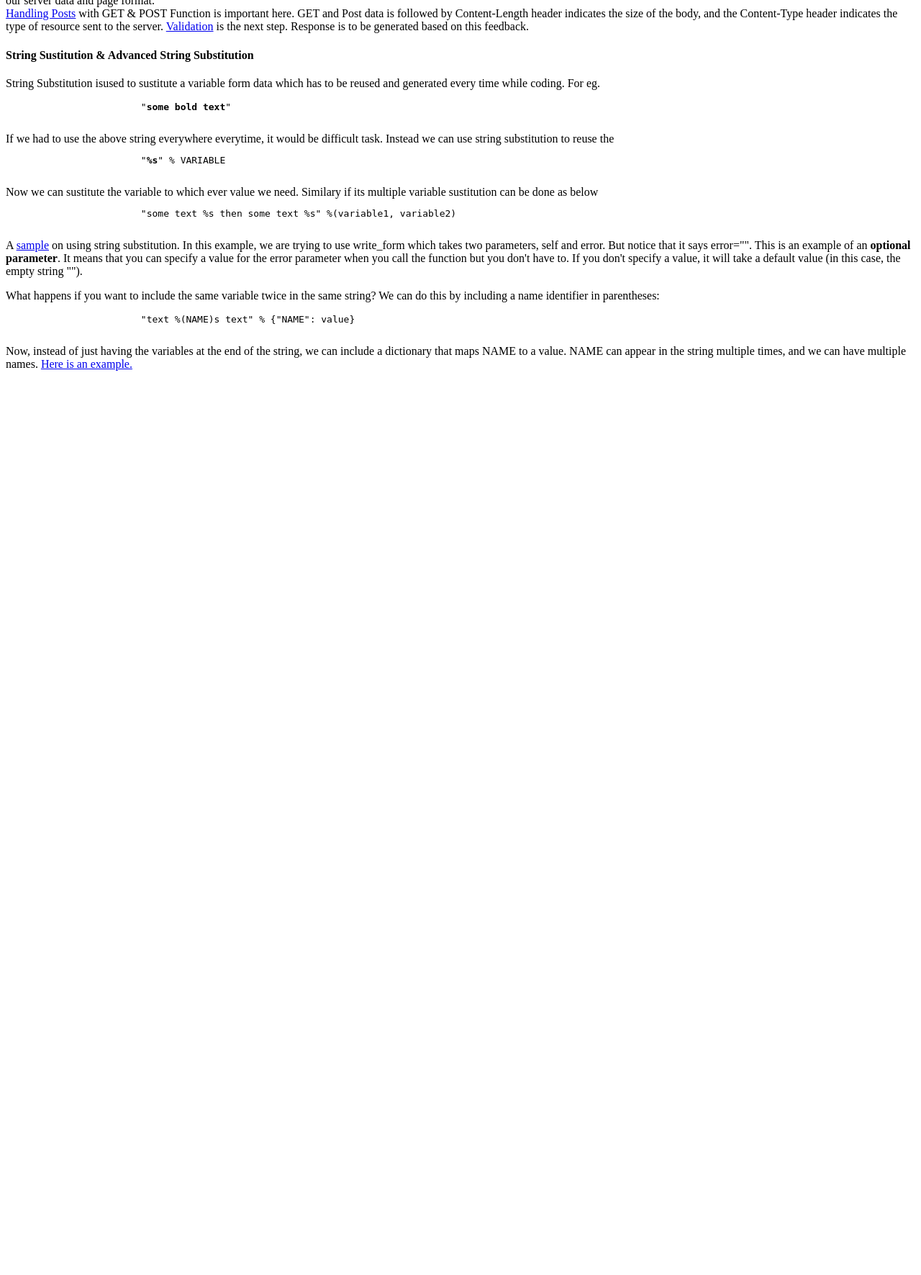
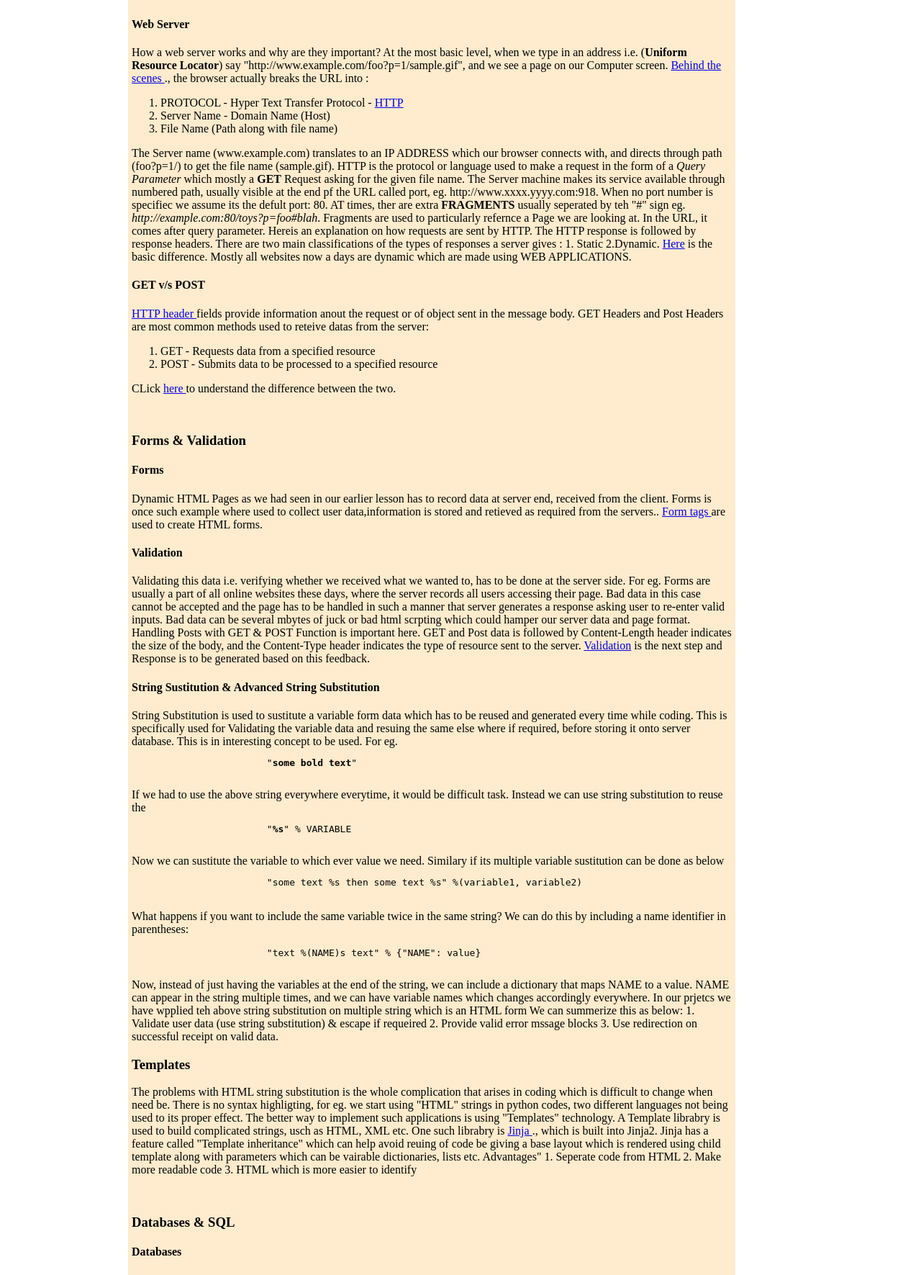
Before and after one commit to rishashetty05/stage-4, a Python web app: template templates/form.html in a window 1280 px wide. Shown: the part 1232-3003 px from the top of the page at 72% size. Before the commit the page ends 1747 px from the top, so only its background shows below. Run offline with Jinja, Linux system fonts and the light colour scheme; the template is opened without the code that fills it, so the values that code supplies are empty.

Commit message:
Update content.html

```diff
--- a/templates/content.html
+++ b/templates/content.html
@@ -1,65 +1,77 @@
-{% include 'base.html' %}
-
-{% block head %}
-    {% block title %}Content template {% endblock %}
-    <link rel="stylesheet" href="/style/newstyle.css"/>
-{%endblock%}
+{%extends 'base.html'%}
 
 
 {%block content%}
-    <div class="group">
             <h1 id="lesson5"> <em>  Lesson 5 - Web Development</em> </h1>
             <div class="concept">
-                <h3 class="concept-title" id="lesson5.1">Introduction To Netwroks</h3>
+                <h3 class="concept-title" id="lesson5.1">Introduction To Networks</h3>
 
                 <div class="concept-description">
+                    <h4>Web of Networks</h4>
                     <p>
-                       In Information technology, a <em>netwok</em> is a series of points or nodes interconnected by communication paths. Network can interconnect with other networks and also contain subnetwork.
-                       Though not directly connected, communication and exchange of information is sill possible in a network. This is a general definition, as there is a lot of versatality to networks. Internet too is a type of Network, Computer Network specifically. The Internet is more of a concept than an actual tangible entity, and it relies on a physical infrastructure that connects networks to other networks.
+                      In Information technology, a <em>netwok</em> is generally defined as a series of points or nodes interconnected by communication paths. These can than be extended to other networks and may also contain subnetworks, thus aiding to communication and exchange of information without actual, device to device connection (no direct channel). However, there is a lot of
+                        versatality to networks than just a series of nodes and routers.
+                       Internet is one such 'type' of Network, widely known as 'Computer Network' specifically though, Internet is more of a concept than an actual tangible entity, and it relies on a physical infrastructure that connects one network to other networks.
                     </p>
                     <br>
-                       We can always measure a network based on two ways : 1. Latency 2. Bandwidth.<br>
-                       The concept of <a href = "https://www.udacity.com/course/viewer#!/c-nd000/l-4212668559/e-48737168/m-48729193">Latency</a> and <a href = "https://www.udacity.com/course/viewer#!/c-nd000/l-4212668559/m-48739102"> Bandwidth</a>.
-                    <p>
-                        Computer networks or data network differ in the <em>transmission media</em> used to carry their signals, the <em>communications protocols</em> to organize network traffic, the network's size i.e. the number of bytes in a data-segment(<a href="http://searchnetworking.techtarget.com/definition/maximum-segment-size">MTU</a>), <em>topology</em> and organizational intent. In most cases, communications protocols are layered on (i.e. work using) other more specific or more general communications protocols, except for the physical layer that directly deals with the transmission media. Refer this<a href = "http://www.webopedia.com/quick_ref/OSI_Layers.asp"> link</a>
-                        Mostly <a href = https://www.udacity.com/course/viewer#!/c-nd000/l-4212668559/m-48739103> this </a> a general idea of what is required to run a network.
+                    <h4>Latency & Bandwidth </h4>
+                       We can reliably measure network in two ways : 1. Latency 2. Bandwidth.<br>
+                       <em>Latency</em> is the time that it takes for a message to reach from its source to the destination where it was requested. <em>Bandwidth</em> defined as the amount of informaation that can be transdered per unit time. Its unit is <em>mbps</em> - MEGA Bits Per Second. <a href = "http://www.plugthingsin.com/internet/speed/latency/">Refer this</a>. Both concepts seem inversely relational, just like time and frequency. Messages are transferred bitwise. A series of 1's and 0's bundled together which when broken depicts a character. This is also called encoding.
+                    <h4>Network Organization and transmission</h4>
+                        Computer networks or Internet network differs in the <em>transmission media </em> used to carry their signals or messages, the <em>communications protocols</em> used to organize network traffic, the network's size i.e. the number of bytes in a data-segment(<a href="http://searchnetworking.techtarget.com/definition/maximum-segment-size"> MTU </a>), <em>network topology</em> and organizational intent. In most cases, communications protocols are layered on (i.e. work using) other more specific or more general communications protocols, except for the physical layer that directly deals with the transmission media(wired or wireless). Refer this<a href = "http://www.webopedia.com/quick_ref/OSI_Layers.asp"> link</a>.
+                        To reliably operate a network:
+                        1. encode &amp; interpret and reverse for two-way communication
+                        2. Route messages
+                        3. Rules and priority for message packets
+
+                     <h4> CLient-Server Protocol</h4>
+                        As listed in last sesssion, of all the Communication Protocols, HTTP is the most widely used in WEB NETWORKS.
+                        HTTP Stands For HYper Text Transfer Protocol. This specifes the specific rules to be followed by the client(user) and server(hosting computer). The two main header messages used often, which is "GET" &amp; "POST". <br>
+                        The GET message requests for specific data from the user, once the server recives ths message it retrieves requested file and provides the necessary file back.
+                </div>
+            </div>
+            <br>
+            <div class="concept">
+                <h3 class="concept-title" id="lesson5.2">How to make Internet work?</h3>
+                <div class="concept-description">
+                        <div class="sample">
+                        <img src="webserver-basic-sm.gif" alt="Basic Server Request-Response">
+                        <h4> Web Server </h4>
+                        How a web server works and why are they important?
+                        At the most basic level, when we type in an address i.e. (<strong>Uniform Resource Locator</strong>) say "http://www.example.com/foo?p=1/sample.gif", and we see a page on our Computer screen.
+                        <a href = "http://computer.howstuffworks.com/web-server2.htm">Behind the scenes </a>., the browser actually breaks the URL into :
+                        <ol>
+                        <li> PROTOCOL - Hyper Text Transfer Protocol - <a href = "http://www.webopedia.com/TERM/H/HTTP.html">HTTP</a> </li>
+                        <li> Server Name - Domain Name (Host)</li>
+                        <li> File Name (Path along with file name)</li>
+                        </ol>
+                        The Server name (www.example.com) translates to an IP ADDRESS which our browser connects with, and directs through path (foo?p=1/) to get the file name (sample.gif). HTTP is the protocol or language used to make a request in the form of a <em>Query Parameter</em> which mostly a <strong>GET</strong> Request asking for the given file name. The Server machine makes its service available through numbered path,  usually visible at the end pf the URL called port, eg. http://www.xxxx.yyyy.com:918. When no port number is specifiec we assume its the defult port: 80. AT times, ther are extra <strong>FRAGMENTS </strong>usually seperated by teh "#" sign eg. <em>http://example.com:80/toys?p=foo#blah</em>. Fragments are used to particularly refernce a Page we are looking at. In the URL, it comes after query parameter.
+                        Here</a>is an explanation on how requests are sent by HTTP. The HTTP response  is followed by response headers.
+                        There are two main classifications of the types of responses a server gives : 1. Static 2.Dynamic. <a href = "http://techwelkin.com/difference-between-static-and-dynamic-web-pages">Here</a> is the basic difference. Mostly all websites now a days are dynamic which are made using WEB APPLICATIONS.
+
+                        <h4> GET v/s POST </h4>
+                        <a href = "http://www.tutorialspoint.com/http/http_header_fields.htm">HTTP header </a> fields provide information anout the request or  of object sent in the message body.
+                        GET Headers and Post Headers are most common methods used to reteive datas from the server:<br>
+                        <ol>
+                            <li>GET - Requests data from a specified resource </li>
+                            <li>POST - Submits data to be processed to a specified resource </li>
+                        </ol>
+                        CLick <a href = "http://www.w3schools.com/tags/ref_httpmethods.asp"> here </a>to understand the difference between the two.
                     </p>
                 </div>
             </div>
             <br>
             <div class="concept">
-                <h3 class="concept-title" id="lesson5.2">Servers</h3>
-                <div class="concept-description">
-                        <div class="sample">
-                        <img src="webserver-basic-sm.gif" alt="Basic Server Request-Response">
-                        </div>
-                    <p>
-                        At the most basic level, when we type in an addrss,(<strong>Uniform Resource Locator</strong>) say "http://www.example.com/foo?p=1/sample.gif", and we see a page on our Computer screen.
-                        Behind the scenes, the browser actually breaks the URL into :
-                        <ol>
-                        <li> PROTOCOL - HYper Text Transfer Protocol - <em>HTTP</em></li>
-                        <li> Server Name - Domain Name (Host)</li>
-                        <li> File Name (Path along with file name)</li>
-                        </ol>
-                        The Server name (www.example.com)translates to an IP ADDRESS which our browser connects with, and directs through path (foo?p=1/) to get the file name (sample.gif). HTTP is the protocol or language used to make a request in the form of a <em>Query Parameter</em> which mostly a <strong>GET</strong> Request asking for the given file name. The Server machine makes its service available through numbered path,  usually visible at the end pf the URL called port, eg. http://www.xxxx.yyyy.com:918. When no port number is specifiec we assume its the defult port: 80. AT times, ther are extra <strong>FRAGMENTS </strong>usually seperated by teh "#" sign.Fragments are used to particularly refernce a Page we are looking at. In the URL, it comes after query parameter.
-                    </p>
-                        <a href="https://www.udacity.com/course/viewer#!/c-nd000/l-4169998949/m-48439389">Here</a>is an explanation on how requests are sent by HTTP. The <a href="https://www.udacity.com/course/viewer#!/c-nd000/l-4169998949/m-48724355"> HTTP response </a> is followed by <a href="https://www.udacity.com/course/viewer#!/c-nd000/l-4169998949/m-3913658626">response headers</a>.
-                        There are two main classifications of the types of responses a server gives : 1. Static 2.Dynamic. <a href="https://www.udacity.com/course/viewer#!/c-nd000/l-4169998949/m-48748026">Here</a> is the basic difference. CLick <a href="http://computer.howstuffworks.com/web-server12.htm">here</a> for more specific details.
-                    </p>
-                </div>
-            </div>
-            <br>
-            <div class="concept">
-                <h3 class="concept-title" id="lesson5.4">Validation</h3>
-
-                <div class="concept-description">
-                    <p>
-                        Dynamic HTML Pages as we had seen in our earlier lesson has to record data at server end, received from  the client. <a href = "https://www.udacity.com/course/viewer#!/c-nd000/l-4175328805/m-48624667">Validating </a>this data i.e. verifying whether we received what we wanted to, has to be done at the server side. For eg. Forms are usually a part of all online  websites these days, where the server records all users accessing their page. Bad data in this case cannot be accepted and the page has to be handled in such a manner that server generates a response asking user to re-enter valid inputs. Bad data can be several mbytes of juck or bad html scrpting which could hamper our server data and page format.<br>
-                        <a href="https://www.udacity.com/course/viewer#!/c-nd000/l-4175328805/m-48714317">Handling Posts</a> with GET &amp; POST Function is important here. GET and Post data is followed by Content-Length header indicates the size of the body, and the Content-Type header indicates the type of resource sent to the server. <a href= "https://www.udacity.com/course/viewer#!/c-nd000/l-4175328805/m-48724380">Validation</a> is the next step. <a ref="https://www.udacity.com/course/viewer#!/c-nd000/l-4175328805/m-48714318">Response </a>is to be generated based on this feedback.
-                    <p>
+                <h3 class="concept-title" id="lesson5.3">Forms & Validation</h3>
+                <h4> Forms </h4>
+                    Dynamic HTML Pages as we had seen in our earlier lesson has to record data at server end, received from  the client.
+                    Forms is once such example where used to collect user data,information is stored and retieved as required from the servers.. <a href = "http://www.w3schools.com/tags/tag_form.asp">Form tags </a> are used to create HTML forms.
+                <h4> Validation </h4>
+                    Validating </a>this data i.e. verifying whether we received what we wanted to, has to be done at the server side. For eg. Forms are usually a part of all online  websites these days, where the server records all users accessing their page. Bad data in this case cannot be accepted and the page has to be handled in such a manner that server generates a response asking user to re-enter valid inputs. Bad data can be several mbytes of juck or bad html scrpting which could hamper our server data and page format.<br>
+                    Handling Posts</a> with GET &amp; POST Function is important here. GET and Post data is followed by Content-Length header indicates the size of the body, and the Content-Type header indicates the type of resource sent to the server. <a href = "https://developer.mozilla.org/en-US/docs/Web/Guide/HTML/Forms/Data_form_validation">Validation</a> is the next step and Response </a>is to be generated based on this feedback.
                 <h4>String Sustitution & Advanced String Substitution</h4>
-                    <p>
-                        String Substitution isused to sustitute a variable form data which has to be reused and generated every time while coding. For eg.
+                    String Substitution is used to sustitute a variable form data which has to be reused and generated every time while coding. This is specifically used for Validating the variable data and resuing the same else where if required, before storing it onto server database. This is in interesting concept to be used.
+                    For eg.
                         <pre>
                         "<b>some bold text</b>"
                         </pre>
@@ -71,24 +83,58 @@
                         <pre>
                         "some text %s then some text %s" %(variable1, variable2)
                         </pre>
-                        A <a href = "https://www.udacity.com/course/viewer#!/c-nd000/l-4175328805/m-48746044"> sample</a> on using string substitution. In this example, we are trying to use write_form which takes two parameters, self and error. But notice that it says error="". This is an example of an <b>optional parameter</b>. It means that you can specify a value for the error parameter when you call the function but you don't have to. If you don't specify a value, it will take a default value (in this case, the empty string "").
                 </p>
                 <p>
                     What happens if you want to include the same variable twice in the same string? We can do this by including a name identifier in parentheses:
                         <pre>
                         "text %(NAME)s text" % {"NAME": value}
                         </pre>
-                        Now, instead of just having the variables at the end of the string, we can include a dictionary that maps NAME to a value. NAME can appear in the string multiple times, and we can have multiple names.
-                        <a href = "https://www.udacity.com/course/viewer#!/c-nd000/l-4175328805/m-48746044">Here is an example.</a>
+                        Now, instead of just having the variables at the end of the string, we can include a dictionary that maps NAME to a value. NAME can appear in the string multiple times, and we can have variable names which changes accordingly everywhere.
+                        In our prjetcs we have wpplied teh above string substitution on multiple string which is an HTML form
+                We can summerize this as below:
+                    1. Validate user data (use string substitution) &amp; escape if requeired
+                    2. Provide valid error mssage blocks
+                    3. Use redirection on successful  receipt on valid data.
+            <br>
+            <div class="concept">
+                <h3 class="concept-title" id="lesson5.4">Templates</h3>
+                <div class="concept-description">
+                    <p>
+                        The problems with HTML string substitution is the whole complication that arises in coding which is difficult to change when need be. There is no syntax highligting, for eg. we start using "HTML" strings in python codes, two different languages not being used to its proper effect.
+                        The better way to implement such applications is using "Templates" technology. A Template librabry is used to build complicated strings, usch as HTML, XML etc.
+                        One such librabry is <a href = "http://jinja.pocoo.org/docs/dev/templates/">Jinja </a>., which is built into Jinja2.
+                        Jinja has a feature called "Template inheritance" which can help avoid reuing of code be giving a base layout which is rendered using child template along with parameters which can be vairable dictionaries, lists etc.
+                        Advantages"
+                        1.  Seperate code from HTML
+                        2.  Make more readable code
+                        3.  HTML which is more easier to identify
                     </p>
                 </div>
             </div>
             <br>
             <div class="concept">
-                <h3 class="concept-title" id="lesson5.5"></h3>
-
+                <h3 class="concept-title" id="lesson5.5">Databases & SQL</h3>
                 <div class="concept-description">
+                    <h4> Databases </h4>
                     <p>
-
+                        Databases is how we store all the information we have been collecting from users. It can be defined as a program that stres an retrieves lareg amount of structured data.
+                        Databses can refer to a program or a machine or a group of machines used to store your applications. Servers once prompted for data draws it from DB and sends it back to the user. This process of querying DB for data has to be done in a structured manner giving rise to a language called Stucrured Query Language (SQL) which is the most common DB used. <br>
+                        There are a lot of Data bases, a few are open source, in the market. But the format in which this Data is stored in remains the same. They involve Tables with a list of Horizontal rows  and Vertial Columns. Every HR will show a new entry of data as defined in VC. At times there might be expansion of Column into another table of rows. Manually querying data throught this can be Error prone, tedious and slow due to the custom codes we end up generating. Hence teh use of sturctured language.
+                        Click<a href= "http://www.tutorialspoint.com/database_tutorials.htm">here </a> to understand the types of DB.
+                        SQL was invented in 1970's. SQL existed long before the WEB. A Query example is:<br>
+                        <pre>
+                        SELECT * FROM links WHERE id = 5;
+                        </pre>
+                        More advanced SQL :
+                        <pre>
+                        SELECT * FROM links WHERE submitter_id= 156 And
+                                            votes = 5
+                        </pre>
+                        Join, Indexes are different ways of using queries. Indexes may be used to increase reads from DB but it reduces the inserts(writes) speed.
+                        <h4>Google App Engine Datastore</h4>
+                        Google app engine Datastore is built into the app engine and hence easier t set up than the traditional Databases. The terminologies are sightly different, where 'tables' are entities, and each entity has a parent/ancestor. Click<a href = "https://github.com/udacity/ipnd-webcasts/tree/master/Stage_4/2015-04-21-Generate_Notes_with_Google_App_Engine"> here </a> for notes on GAE and how to use it. <br>
+                        <a href = "https://cloud-playground.appspot.com/playground/">Googles Playground </a> has some sample projects that can be helpful.
+                    </p>
+                </div>
             </div>
 {%endblock%}
```
Lines whose indentation alone changed are shown as unchanged.
